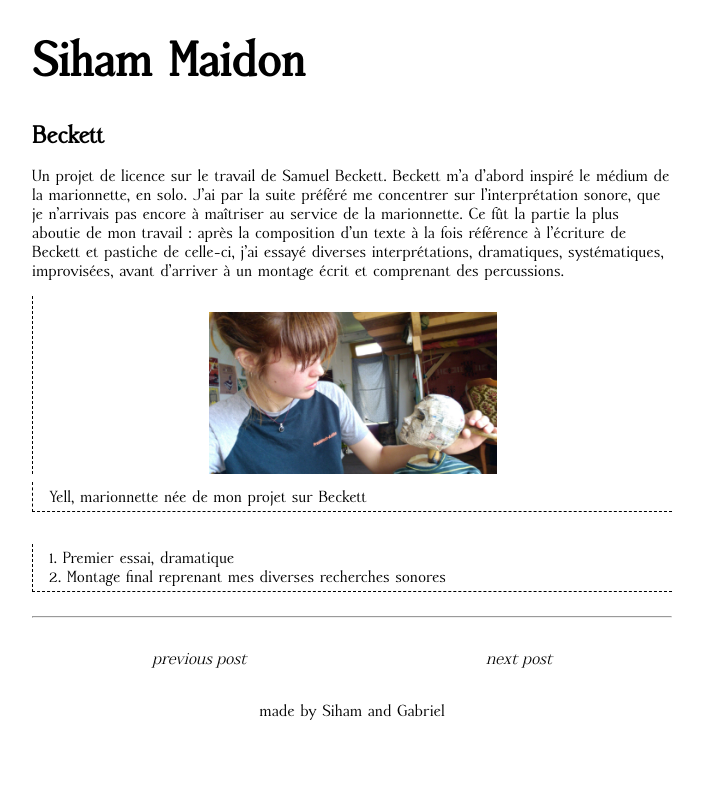
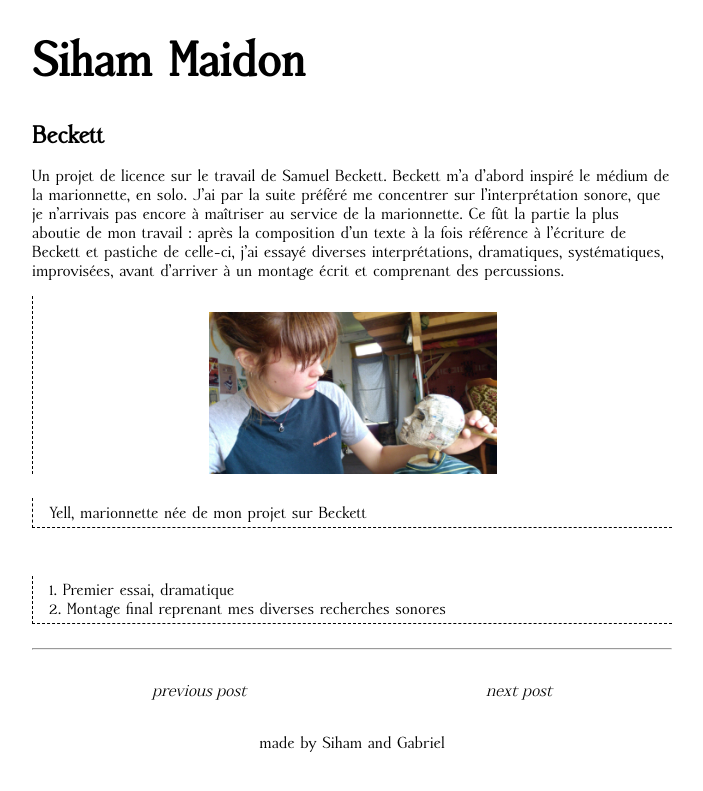
Before and after one commit to SimsGeek/SimsGeek.github.io, a Jekyll site: the page built from _posts/2020-04-13-Beckett.markdown, in a window 1280 px wide. Shown: the top 791 px of the page, without its empty margins (288-991 px from the left). Built offline with Jekyll 4.4.1, drawn with Linux system fonts in a browser that asks for light colours.

Commit message:
fix: interface now responsive

```diff
--- a/_sass/simple.scss
+++ b/_sass/simple.scss
@@ -48,6 +48,13 @@
   font-family: foglihten;
   margin: 0 1rem 0 0;
 }
+#top_button {
+  display: block;
+  position: fixed;
+  bottom: 50px;
+  right: 3rem;
+}
+//Home page styling
 li {
   list-style: none;
   img {
@@ -64,6 +71,14 @@
   max-width: 100%;
   max-height: auto;
   margin: 1rem 0 0 0;
+}
+//image captions
+img+em{
+  display: block;
+  text-align: center;
+  font-style: oblique;
+  color: #3E3E3E;
+  margin: .3rem 0 1rem 0;
 }
 footer {
   text-align: center;
@@ -113,12 +128,13 @@
   display: flex;
   flex-flow: row wrap;
   justify-content: space-around;
+  align-items: center;
   margin: 1rem 0 .5rem 0;
   border-left: 1px dashed black;
 
   img {
     max-width: 45%;
-    max-height: auto;
+    height: auto;
   }
 
 }
@@ -167,7 +183,7 @@
   width: 100;
   height: auto;
   text-align: justify;
-  margin: .5rem 0 1.5rem 0;
+  margin: 1.5rem 0 1.5rem 0;
   border-bottom: 1px dashed black;
   border-left: 1px dashed black;
   padding: .3rem 1rem 0.3rem 1rem;
@@ -184,13 +200,41 @@
   margin: 2rem 0 0 0;
 }
 
-@media only screen
-  and (min-device-width: 412px)
-  and (max-device-width: 847px)
+.seperated {
+  background-color: #45B788;
+  padding: 0 0 1rem 0;
+  border-left: None;
+  cursor: pointer;
+
+  img {
+    box-shadow: 6px 6px 0px #173D2D;
+
+  }
+  .selected {
+    max-width: 90%;
+    min-width: 90%;
+  }
+}
+.media {
+  margin: 1rem auto 1rem auto;
+  display: block;
+  max-width: 100%;
+  height: 30vw;
+}
+@media screen
+  and (min-width: 200px)
+  and (max-width: 847px)
   and (-webkit-min-device-pixel-ratio: 2.6) {
 
   main {
-    margin: 2rem 10vw 2rem 10vw;
+    margin: 3rem 2rem 1rem 2rem;
   }
 
 }
+
+@media screen and (min-width: 200px) and (max-width: 640px) {
+  .bloc {
+    display:block;
+    clear:both;
+  }
+}
```
